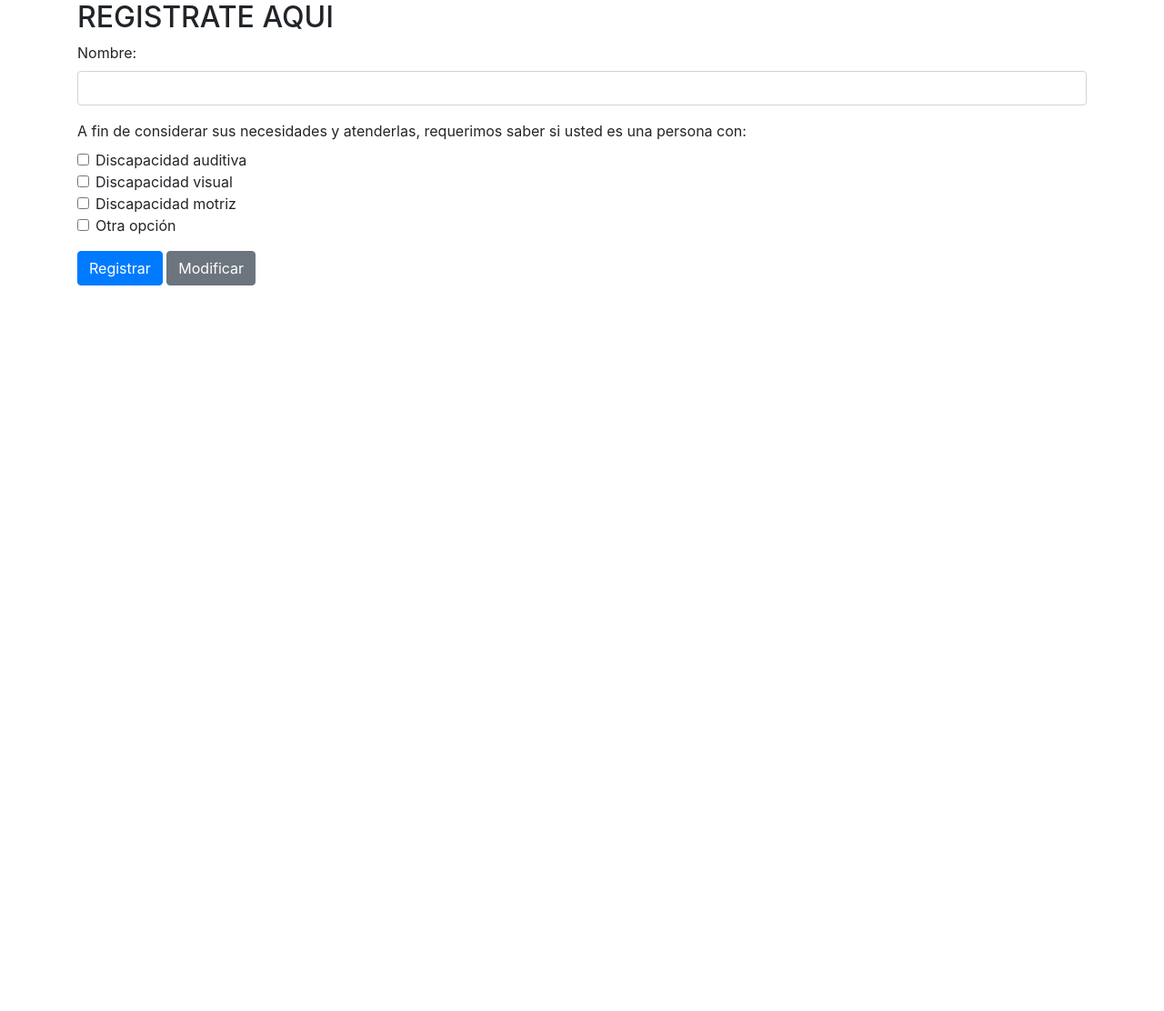
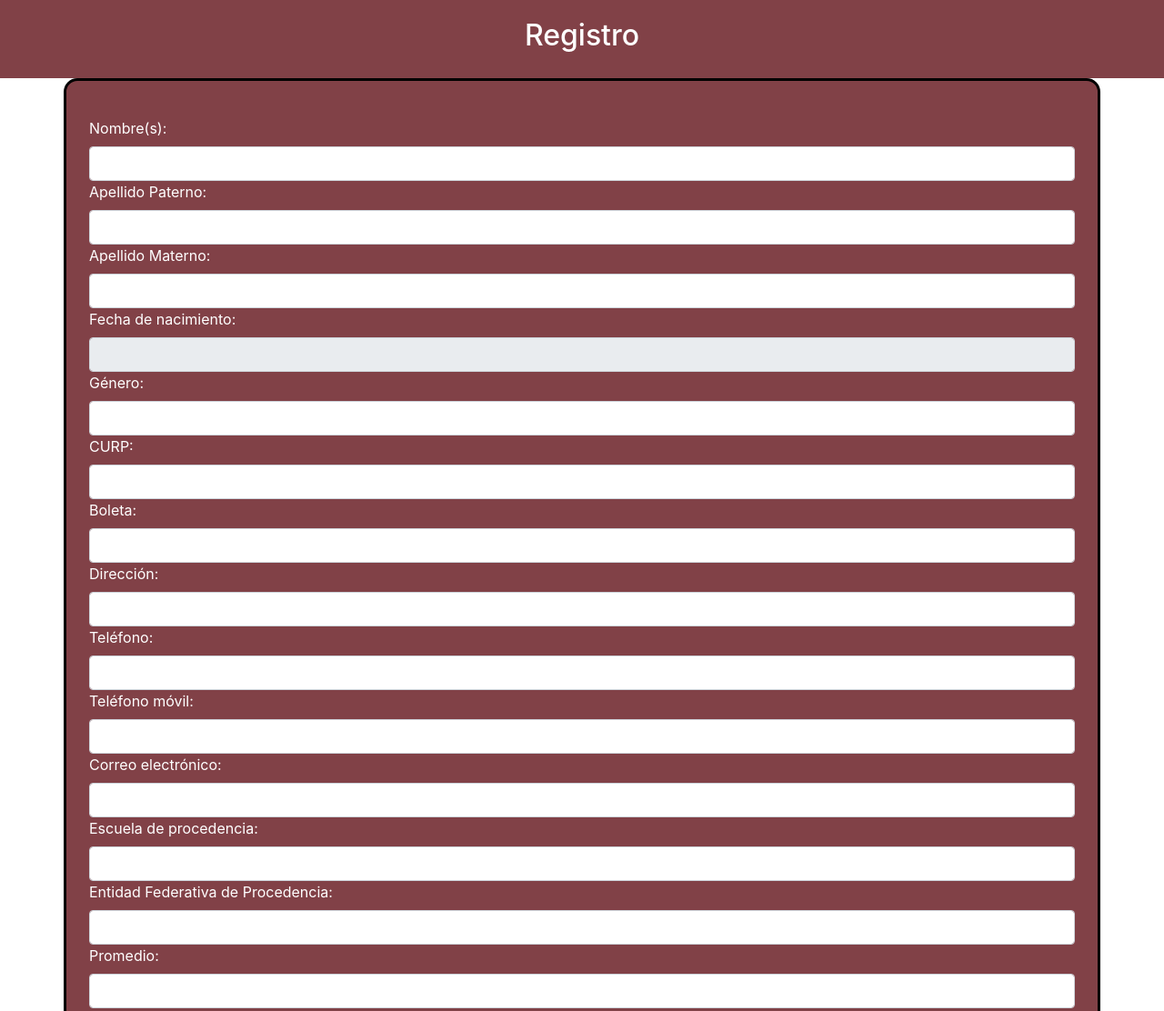
Before and after one commit to said153/Proyecto_WEB, a plain HTML site: page Index.html in a window 1280 px wide. Shown: the top 1112 px of the page at 91% size. Before the commit the page ends 800 px from the top, so only its background shows below. Drawn offline with nearby package versions, Linux system fonts and the light colour scheme.

Commit message:
Formulario de registro

```diff
--- a/Index.html
+++ b/Index.html
@@ -8,13 +8,39 @@
         <title> .: AVANCE DE PROYECTO :. </title>
     </head>
     <body>
+        <div class="titulo"><h2>Registro</h2></div>
+        <div class="container">
 
-<div class="container">
-    <h2>REGISTRATE AQUI</h2>
-    <form id="registroForm" onsubmit="return validarFormulario()">
+            <form id="registroForm" class="formulario" onsubmit="return validarFormulario()">
                     <div class="form-group">
-            <label for="nombre">Nombre:</label>
+                        <label for="nombre">Nombre(s):</label>
                         <input type="text" class="form-control" id="nombre" name="nombre" required>
+                        <label for="a_paterno">Apellido Paterno:</label>
+                        <input type="text" class="form-control" id="a_parterno" name="a_paterno" required>
+                        <label for="a_maternos">Apellido Materno:</label>
+                        <input type="text" class="form-control" id="a_materno" name="a_materno" required>
+                        <label for="Fecha">Fecha de nacimiento:</label>
+                        <input type="number" class="form-control" id="Fecha" name="Fecha" readonly>
+                        <label for="genero">Género:</label>
+                        <input type="text" class="form-control" id="genero" name="genero" required>
+                        <label for="curp">CURP:</label>
+                        <input type="text" class="form-control" id="curp" name="curp" required>
+                        <label for="boleta">Boleta:</label>
+                        <input type="number" class="form-control" id="boleta" name="boleta" required>
+                        <label for="nombre">Dirección:</label>
+                        <input type="dir" class="form-control" id="dir" name="dir" required>
+                        <label for="tel">Teléfono:</label>
+                        <input type="number" class="form-control" id="tel" name="tel" required>
+                        <label for="movil">Teléfono móvil:</label>
+                        <input type="number" class="form-control" id="movil" name="movil" required>
+                        <label for="email">Correo electrónico:</label>
+                        <input type="email" class="form-control" id="email" name="email" required>
+                        <label for="escuela">Escuela de procedencia:</label>
+                        <input type="text" class="form-control" id="escuela" name="escuela" required>
+                        <label for="entidad">Entidad Federativa de Procedencia:</label>
+                        <input type="text" class="form-control" id="entidad" name="entidad" required>
+                        <label for="promedio">Promedio:</label>
+                        <input type="number" class="form-control" id="promedio" name="promedio" required>
                     </div>
 
                     <!-- Aqui puse las opciones de discapacidad etc -->
@@ -88,7 +114,6 @@
                         <button type="button" class="btn btn-secondary" onclick="modificarFormulario()">Modificar</button>
             </form>
         </div>
-
         <!-- jquery,boostrap y popper  -->
         <script src="https://code.jquery.com/jquery-3.5.1.slim.min.js"></script>
         <script src="https://cdn.jsdelivr.net/npm/@popperjs/core@2.5.3/dist/umd/popper.min.js"></script>
--- a/styles.css
+++ b/styles.css
@@ -0,0 +1,22 @@
+*{
+    background-color: #814147;
+}
+
+.titulo{
+    text-align: center;
+    padding: 20px;
+    background-color: #814147;
+    color: white;
+}
+
+.container{
+    border: 3px solid black;
+    border-radius: 15px;
+    padding: 20px 5px 20px 5px;
+    background-color: #814147;
+}
+
+.formulario{
+    padding: 20px;
+    color: white;
+}
```
Lines whose indentation alone changed are shown as unchanged.
